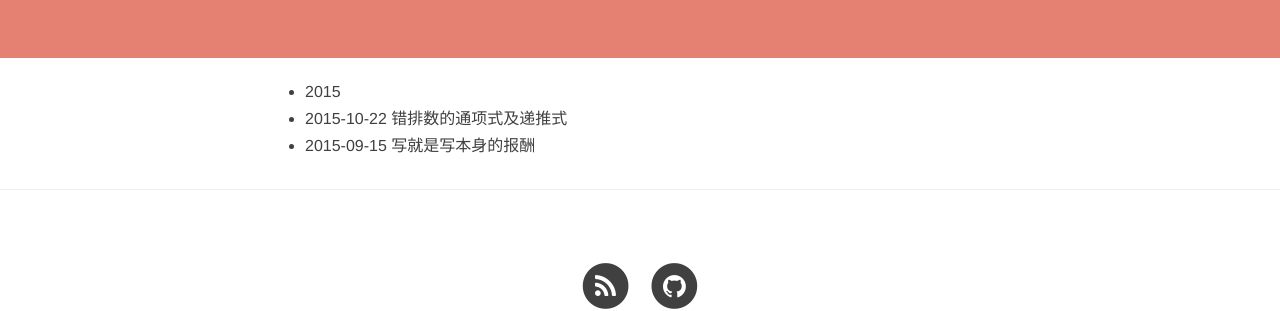
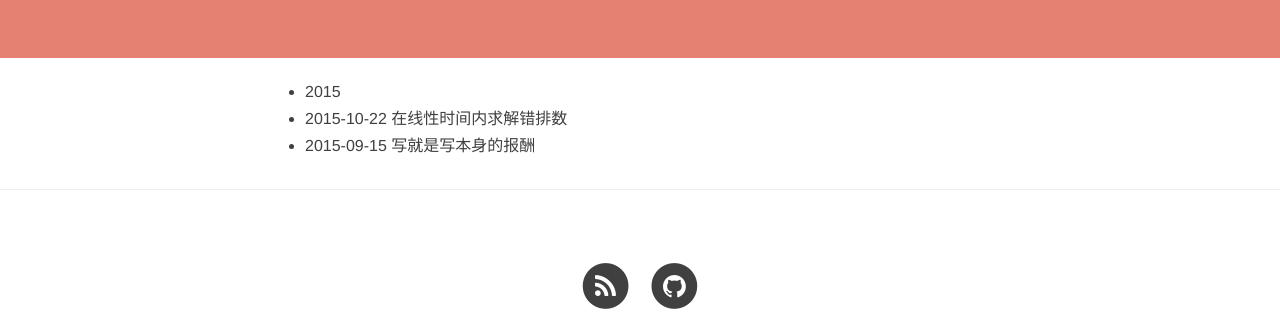
Before and after one commit to SimonFang1/SimonFang1.github.io, a Jekyll site: the page built from archive.md, in a window 1280 px wide. Shown: the part 370-681 px from the top of the page. Built offline with Jekyll 4.4.1, drawn with Linux system fonts in a browser that asks for light colours; nearby versions of some CDN libraries.

Commit message:
update README and derangement

```diff
--- a/_posts/2015-10-22-derangement.md
+++ b/_posts/2015-10-22-derangement.md
@@ -1,6 +1,6 @@
 ---
 layout: post
-title: 错排数的通项式及递推式
+title: 在线性时间内求解错排数
 date: 2015-10-22
 categories: blog
 tags: [组合数学]
@@ -76,7 +76,6 @@ $$
 $$
 
 
-
 $$
 \lim_{n\to\infty}\frac{!n}{n!}=\frac{1}{\mathrm{e}}\approx 0.3679\cdots\cdots
 $$
@@ -114,7 +113,7 @@ R_n=&\frac{\mathrm{e}^{\xi}}{(n+1)!}(-1)^{n+1}
 \end{split}
 $$
 
-其中$$R_n$$为拉格朗日余项，$$-1<\xi<0$$
+其中$$R_n$$为拉格朗日余项，$$-1<\xi<0$$.
 
 $$
 \begin{split}
@@ -133,5 +132,5 @@ $$
 !n=\left[\frac{n!}{\mathrm{e}}\right]
 $$
 
-### 简记式的计算复杂度
-如果已经预先计算了n!，那么通过查表，计算!n的时间复杂度可由O(n)降为O(1)。
+如果n!的求解问题是线性复杂的，并且在高精度运算中，除法和取整运算能在常数时间内完成，
+那么上式的计算复杂度也是线性的，时间复杂度为O(n).
```
Also changed, not shown: other parts of _posts/2015-10-22-derangement.md (+4 -4 lines), README.md.
